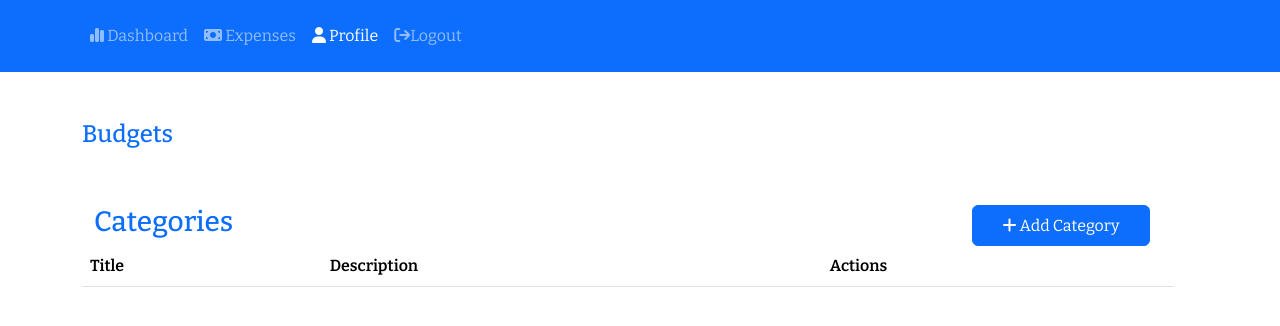
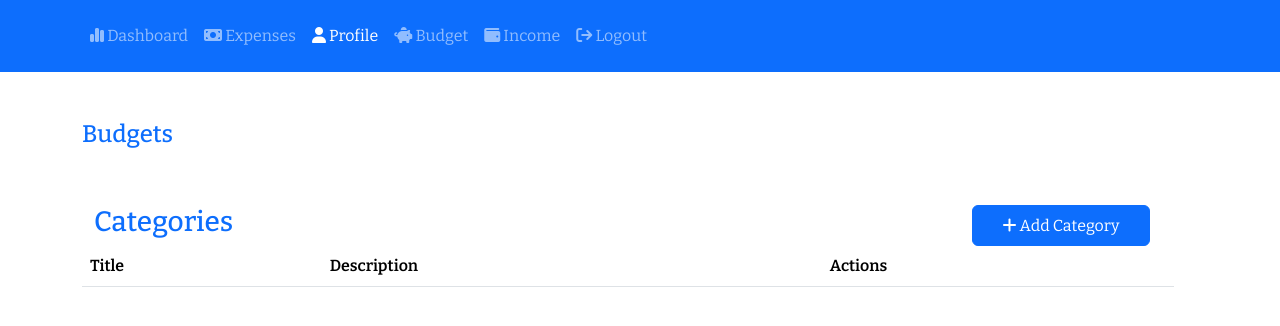
Before and after one commit to AshutoshBhattarai/Intern-Assignment, a website built with Vite: page Expense Tracker/Frontend/src/views/Profile/index.html in a window 1280 px wide. Built offline with nearby package versions, Linux system fonts and the light colour scheme; no server answers; sample sign-in values are in the browser's storage; a web font is replaced by a local one.

Commit message:
Add new Pages

```diff
--- a/Expense Tracker/Frontend/src/components/Navbar/navbar.html
+++ b/Expense Tracker/Frontend/src/components/Navbar/navbar.html
@@ -35,8 +35,18 @@
           >
         </li>
         <li class="nav-item">
+          <a class="nav-link" id="nav-budget" href="/views/budgets/"
+            ><i class="fa-solid fa-piggy-bank"></i> Budget</a
+          >
+        </li>
+        <li class="nav-item">
+          <a class="nav-link" id="nav-income" href="/views/income/"
+            ><i class="fa-solid fa-wallet"></i> Income</a
+          >
+        </li>
+        <li class="nav-item">
           <a class="nav-link" id="btn-logout" href="#"
-            ><i class="fa-solid fa-sign-out"></i>Logout</a
+            ><i class="fa-solid fa-sign-out"></i> Logout</a
           >
         </li>
       </ul>
```
